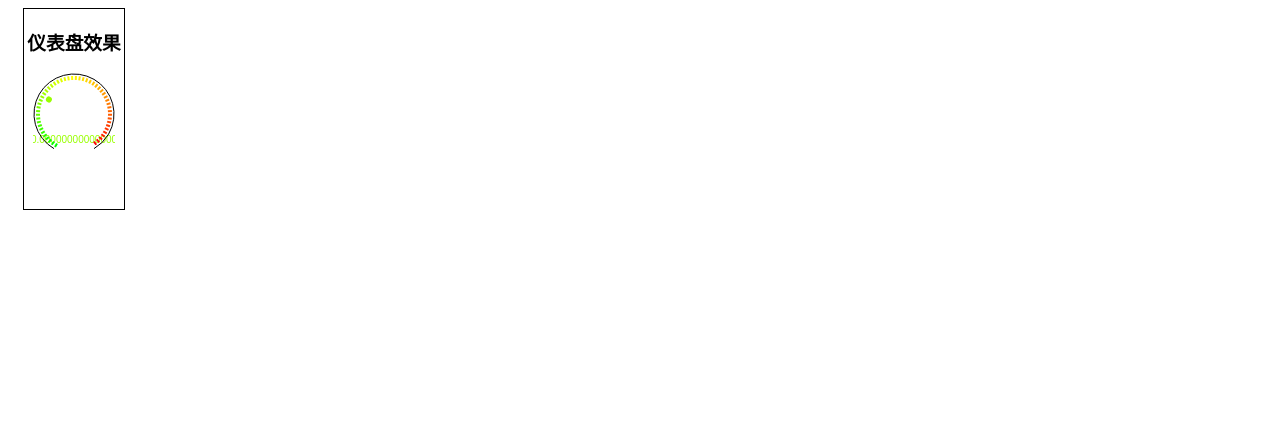
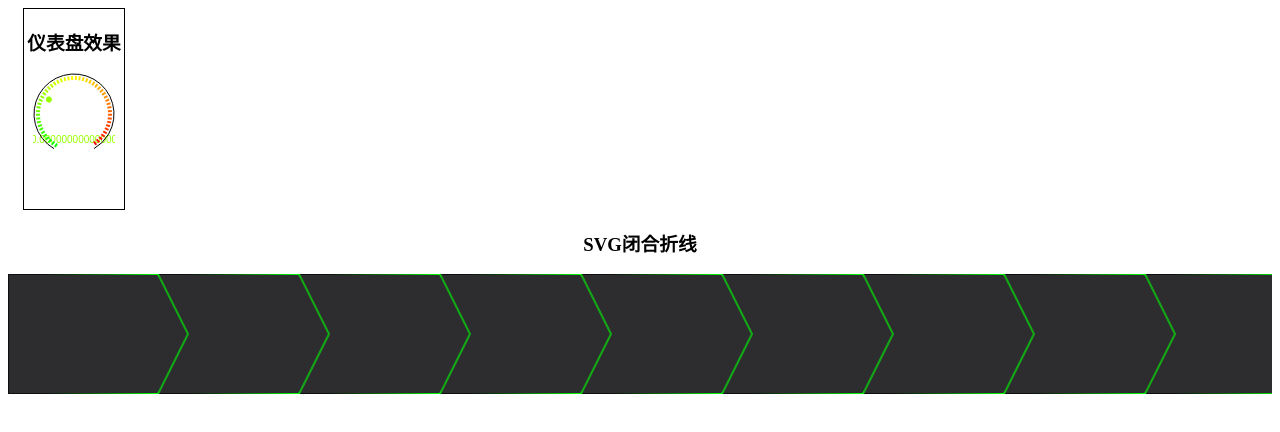
Before and after one commit to pengkobe/web-page-effects, a plain HTML site: page index.html in a window 1280 px wide. Drawn offline with Linux system fonts and the light colour scheme.

Commit message:
add svg scroll menu

```diff
--- a/index.html
+++ b/index.html
@@ -1,21 +1,48 @@
 <!DOCTYPE html>
 <html>
+
 <head>
 	<meta charset="utf-8" />
 	<meta http-equiv="X-UA-Compatible" content="chrome=1" />
 	<meta name="renderer" content="webkit" />
 	<meta name="viewport" content="width=device-width, initial-scale=1, user-scalable=no,
-    maximum-scale=1.0, minimum-scale=1.0"/>
+    maximum-scale=1.0, minimum-scale=1.0" />
 	<title>web-page-effects</title>
 	<link rel="stylesheet" type="text/css" href="style.css">
 </head>
 
 <body>
 	<div class="dashboard-block">
-		<h3 >仪表盘效果</h3>
+		<h3>仪表盘效果</h3>
 		<canvas id="showdashboard" width="82" height="82"></canvas>
 	</div>
+
+	<div class="svg_menu_list-div">
+		<h3>SVG闭合折线</h3>
+		<div id="svg_menu_list"></div>
+	</div>
+
+	<template id="svg_tpl">
+		<svg version="1.1" xmlns="http://www.w3.org/2000/svg" width="181" height="120">
+			<desc>Created by yipeng</desc>
+			<defs>
+				<linearGradient x1="0" y1="0" x2="1" y2="0" id="highcharts-26">
+					<stop offset="0.2" stop-color="rgb(0,0,0)" stop-opacity="0.7"></stop>
+					<stop offset="0.83" stop-color="rgb(0,255,0)" stop-opacity="1"></stop>
+					<stop offset="0.84" stop-color="rgb(0,255,0)" stop-opacity="0.6"></stop>
+					<stop offset="1" stop-color="rgb(0,255,0)" stop-opacity="0.6"></stop>
+				</linearGradient>
+			</defs>
+			<path fill="#2D2D30" d="M 0 0 L 0 120 150 120 180 60 150 0 0 0"
+			stroke="url(#highcharts-26)" stroke-width="2" subitem="false"
+				zIndex="0"></path>
+		</svg>
+	</template>
+
+
 	<script src="canvas/dashboard.js"></script>
+	<script src="svg/scrollmenu.js"></script>
+
 </body>
 
 </html>
--- a/style.css
+++ b/style.css
@@ -1,9 +1,24 @@
-h3{
-   text-align:center
+h3 {
+    text-align: center
 }
-.dashboard-block{
-    margin-left:15px;
-    width:100px;height:200px;
-    border:solid 1px;
-    text-align:center;
+
+.dashboard-block {
+    margin-left: 15px;
+    width: 100px;
+    height: 200px;
+    border: solid 1px;
+    text-align: center;
 }
+.svg_menu_list-div{
+    overflow-x: scroll;
+}
+
+.svg-menu-ul {
+    position: relative;
+}
+
+.svg-menu-li {
+    float: left;
+    position: relative;
+    margin-left: -40px;
+}
--- /dev/null
+++ b/svg/scrollmenu.js
@@ -0,0 +1,19 @@
+/**
+ *  箭头显示列表
+ */
+(function () {
+    var tpl = document.getElementById("svg_tpl").innerHTML;
+    var num = 12;
+
+    var menuHtml = '<ul id="svg-menu-ul">'
+    for (var i = 0; i < num; i++) {
+        menuHtml += '<li class="svg-menu-li" style="z-index:' + (-i) + '">'
+        menuHtml += tpl
+        menuHtml += '</li>'
+    }
+
+    menuHtml += '</ul>'
+    document.getElementById("svg_menu_list").innerHTML = menuHtml;
+    document.getElementById("svg-menu-ul").style.width = num * 141 + "px";
+
+})();
```
